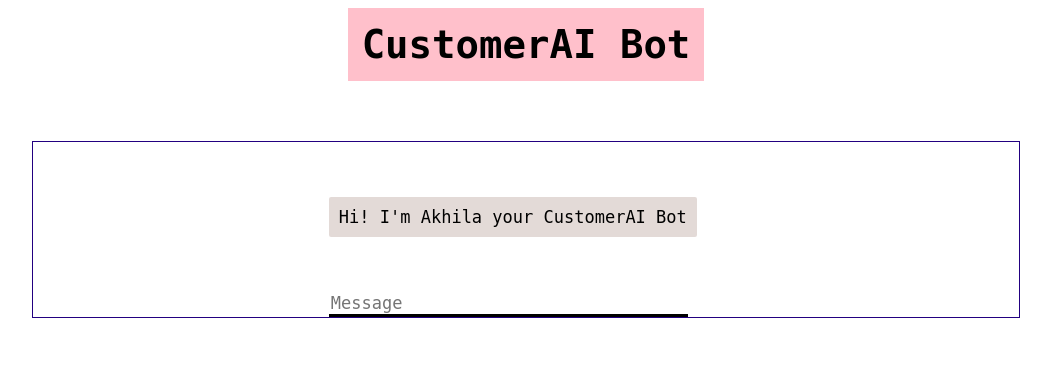
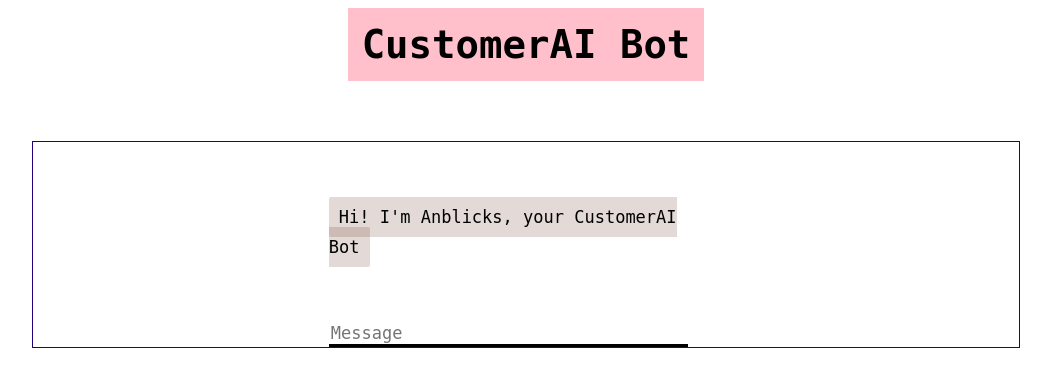
Before and after one commit to AkhilaMadduri/CustomerAI_ChatBot, a Flask app: page / in a window 1280 px wide. Shown: the top 387 px of the page, without its empty margins (114-1165 px from the left). Run offline with Flask 2, Linux system fonts and the light colour scheme; some libraries are stand-ins or nearby versions.

Commit message:
Update home.html

```diff
--- a/templates/home.html
+++ b/templates/home.html
@@ -84,7 +84,7 @@
       <div>
         <div id="chatbox">
           <p class="botText">
-            <span>Hi! I'm Akhila your CustomerAI Bot</span>
+            <span>Hi! I'm Anblicks, your CustomerAI Bot</span>
           </p>
         </div>
         <div id="userInput">
```
